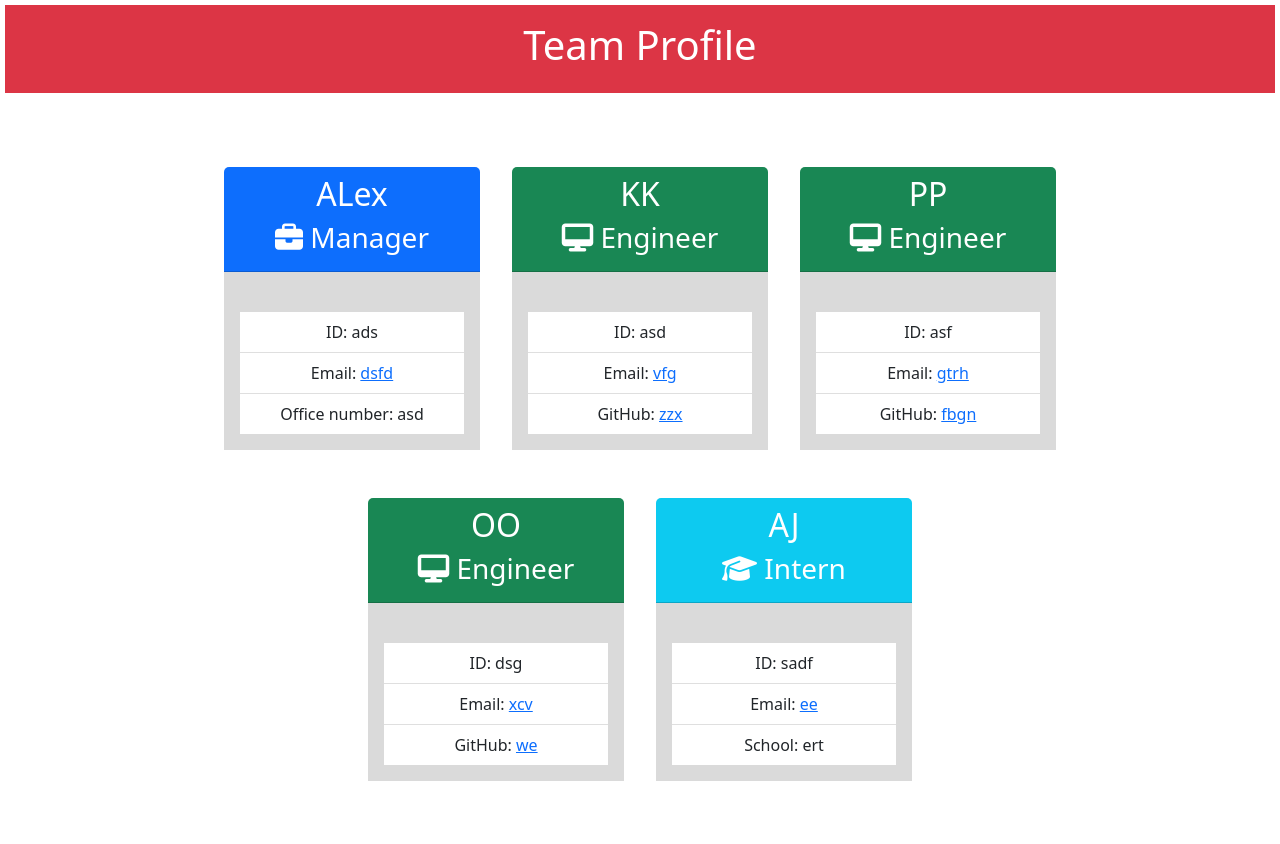
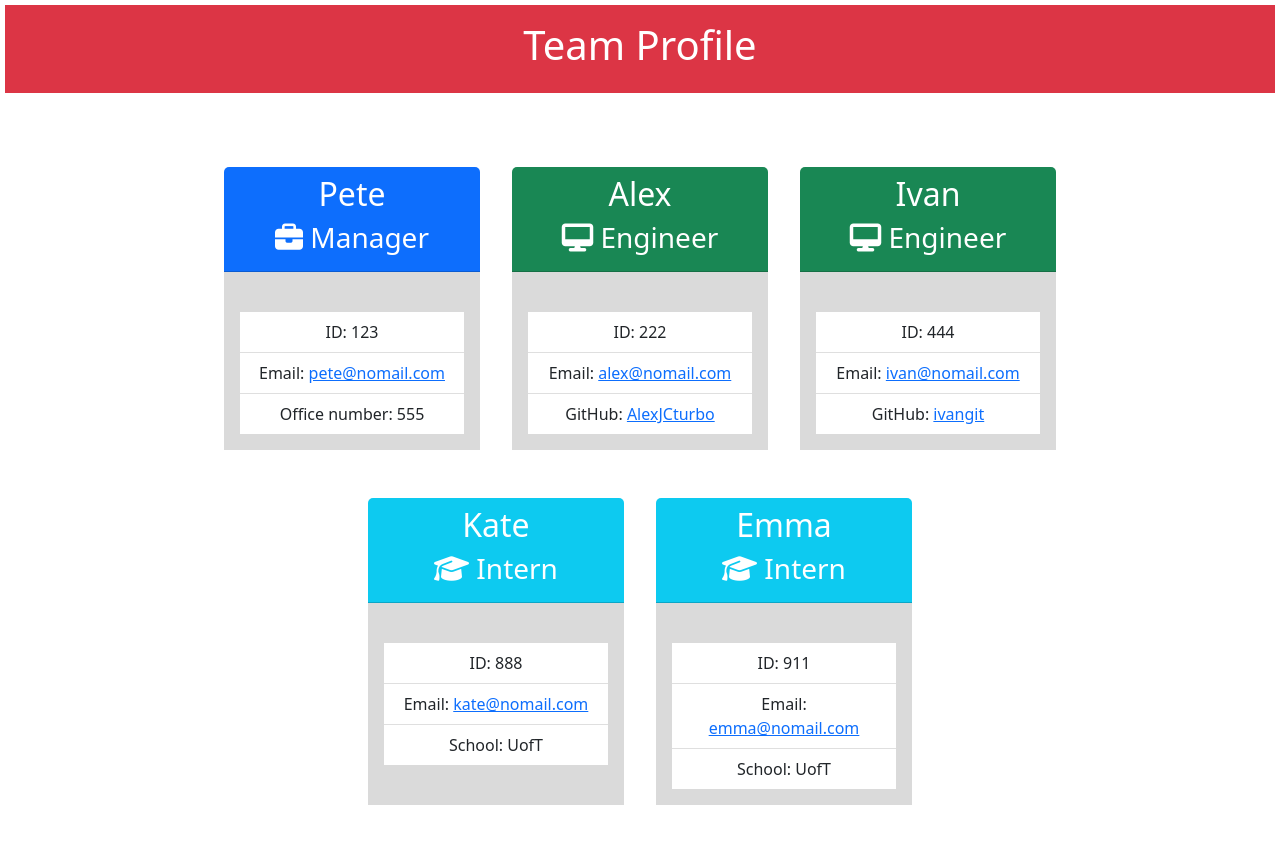
Before and after one commit to AlexJCturbo/team_profile_generator, a website: page dist/index.html in a window 1280 px wide. Drawn offline with nearby package versions, Linux system fonts and the light colour scheme; a web font is replaced by a local one.

Commit message:
edited readme file

```diff
--- a/dist/index.html
+++ b/dist/index.html
@@ -28,70 +28,71 @@
 
     <div class="card mb-3 p-3">
       <div class="card-header text-white bg-primary">
-        <h2 class="card-title">ALex</h2>
+        <h2 class="card-title">Pete</h2>
         <h3><i class="fa-sharp fa-solid fa-briefcase"></i> Manager</h3>
       </div>
       <div class="card-body">
         <ul class="list-group list-group-flush">
-          <li class="list-group-item"> ID: ads</li>
-          <li class="list-group-item"> Email: <a href="mailto:dsfd">dsfd</a></li>
-          <li class="list-group-item"> Office number: asd</li>
+          <li class="list-group-item"> ID: 123</li>
+          <li class="list-group-item"> Email: <a href="mailto:pete@nomail.com">pete@nomail.com</a></li>
+          <li class="list-group-item"> Office number: 555</li>
         </ul>
       </div>
     </div>
 
     <div class="card mb-3 p-3">
       <div class="card-header text-white bg-success">
-        <h2 class="card-title">KK</h2>
+        <h2 class="card-title">Alex</h2>
         <h3 class="card-title"><i class="fa-solid fa-desktop"></i> Engineer</h3>
       </div>
       <div class="card-body">
         <ul class="list-group list-group-flush">
-          <li class="list-group-item"> ID: asd</li>
-          <li class="list-group-item"> Email: <a href="mailto:vfg">vfg</a></li>
-          <li class="list-group-item"> GitHub: <a target="_blank" href="https://github.com/zzx"> zzx</a></li>
+          <li class="list-group-item"> ID: 222</li>
+          <li class="list-group-item"> Email: <a href="mailto:alex@nomail.com">alex@nomail.com</a></li>
+          <li class="list-group-item"> GitHub: <a target="_blank" href="https://github.com/AlexJCturbo"> AlexJCturbo</a></li>
         </ul>
       </div>
     </div>
 
     <div class="card mb-3 p-3">
       <div class="card-header text-white bg-success">
-        <h2 class="card-title">PP</h2>
+        <h2 class="card-title">Ivan</h2>
         <h3 class="card-title"><i class="fa-solid fa-desktop"></i> Engineer</h3>
       </div>
       <div class="card-body">
         <ul class="list-group list-group-flush">
-          <li class="list-group-item"> ID: asf</li>
-          <li class="list-group-item"> Email: <a href="mailto:gtrh">gtrh</a></li>
-          <li class="list-group-item"> GitHub: <a target="_blank" href="https://github.com/fbgn"> fbgn</a></li>
-        </ul>
-      </div>
-    </div>
-
-    <div class="card mb-3 p-3">
-      <div class="card-header text-white bg-success">
-        <h2 class="card-title">OO</h2>
-        <h3 class="card-title"><i class="fa-solid fa-desktop"></i> Engineer</h3>
-      </div>
-      <div class="card-body">
-        <ul class="list-group list-group-flush">
-          <li class="list-group-item"> ID: dsg</li>
-          <li class="list-group-item"> Email: <a href="mailto:xcv">xcv</a></li>
-          <li class="list-group-item"> GitHub: <a target="_blank" href="https://github.com/we"> we</a></li>
+          <li class="list-group-item"> ID: 444</li>
+          <li class="list-group-item"> Email: <a href="mailto:ivan@nomail.com">ivan@nomail.com</a></li>
+          <li class="list-group-item"> GitHub: <a target="_blank" href="https://github.com/ivangit"> ivangit</a></li>
         </ul>
       </div>
     </div>
 
     <div class="card mb-3 p-3">
       <div class="card-header text-white bg-info">
-        <h2 class="card-title">AJ</h2>
+        <h2 class="card-title">Kate</h2>
         <h3 class="card-title"><i class="fa-solid fa-graduation-cap"></i> Intern</h3>
       </div>
       <div class="card-body">
         <ul class="list-group list-group-flush">
-          <li class="list-group-item"> ID: sadf</li>
-          <li class="list-group-item"> Email: <a href="mailto:ee">ee</a></li>
-          <li class="list-group-item"> School: ert</li>
+          <li class="list-group-item"> ID: 888</li>
+          <li class="list-group-item"> Email: <a href="mailto:kate@nomail.com">kate@nomail.com</a></li>
+          <li class="list-group-item"> School: UofT</li>
+        </ul>
+      </div>
+    </div>
+
+
+    <div class="card mb-3 p-3">
+      <div class="card-header text-white bg-info">
+        <h2 class="card-title">Emma</h2>
+        <h3 class="card-title"><i class="fa-solid fa-graduation-cap"></i> Intern</h3>
+      </div>
+      <div class="card-body">
+        <ul class="list-group list-group-flush">
+          <li class="list-group-item"> ID: 911</li>
+          <li class="list-group-item"> Email: <a href="mailto:emma@nomail.com">emma@nomail.com</a></li>
+          <li class="list-group-item"> School: UofT</li>
         </ul>
       </div>
     </div>
```
Also changed, not shown: README.md.
